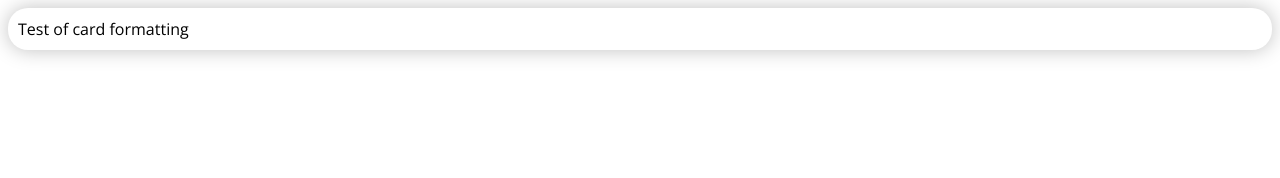
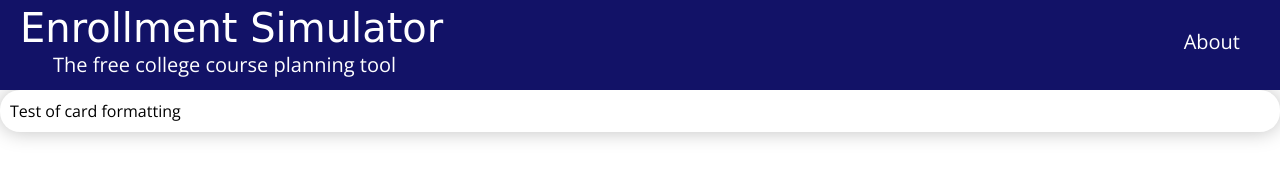
Before and after one commit to JackCSheehan/enrollment-simulator, a plain HTML site: page index.html in a window 1280 px wide. Drawn offline with nearby package versions, Linux system fonts and the light colour scheme; a web font is replaced by a local one.

Commit message:
Implemented navbar

```diff
--- a/index.html
+++ b/index.html
@@ -8,10 +8,23 @@
         <meta name="viewport" content="width=device-width, initial-scale=1.0">
 
         <link rel="stylesheet" href="styles/main-styles.css">
+        <link rel="stylesheet" href="styles/navbar-styles.css">
         <link rel="stylesheet" href="https://fonts.googleapis.com/css2?family=Molle:ital@1&family=Open+Sans&display=swap">
     </head>
 
     <body>
+        <div id="navbar">
+            <div id="navbar-title">
+                Enrollment Simulator
+            </div>
+            <div id="navbar-tagline">
+                The free college course planning tool
+            </div>
+
+            <span id="about-link">
+                About
+            </span>
+        </div>
         <div class="card">
             Test of card formatting
         </div>
--- /dev/null
+++ b/styles/navbar-styles.css
@@ -0,0 +1,48 @@
+html, body
+{
+    margin: 0;
+    padding: 0;
+}
+
+#navbar
+{
+    width: 100%;
+    height: 80px;
+
+    background-color: #121267;
+
+    padding-top: 5px;
+    padding-bottom: 5px;
+
+    display: inline-block;
+}
+
+#navbar-title
+{
+    font-family: "Molle", cursive;
+    font-size: 40px;
+    color: white;
+
+    padding-left: 20px;
+}
+
+#navbar-tagline
+{
+    font-size: 20px;
+    color: white;
+
+    padding-left: 53px;
+}
+
+#about-link
+{
+    font-size: 20px;
+    color: white;
+
+    padding-right: 40px;
+
+    position: relative;
+    bottom: 50px;
+
+    float: right;
+}
```
